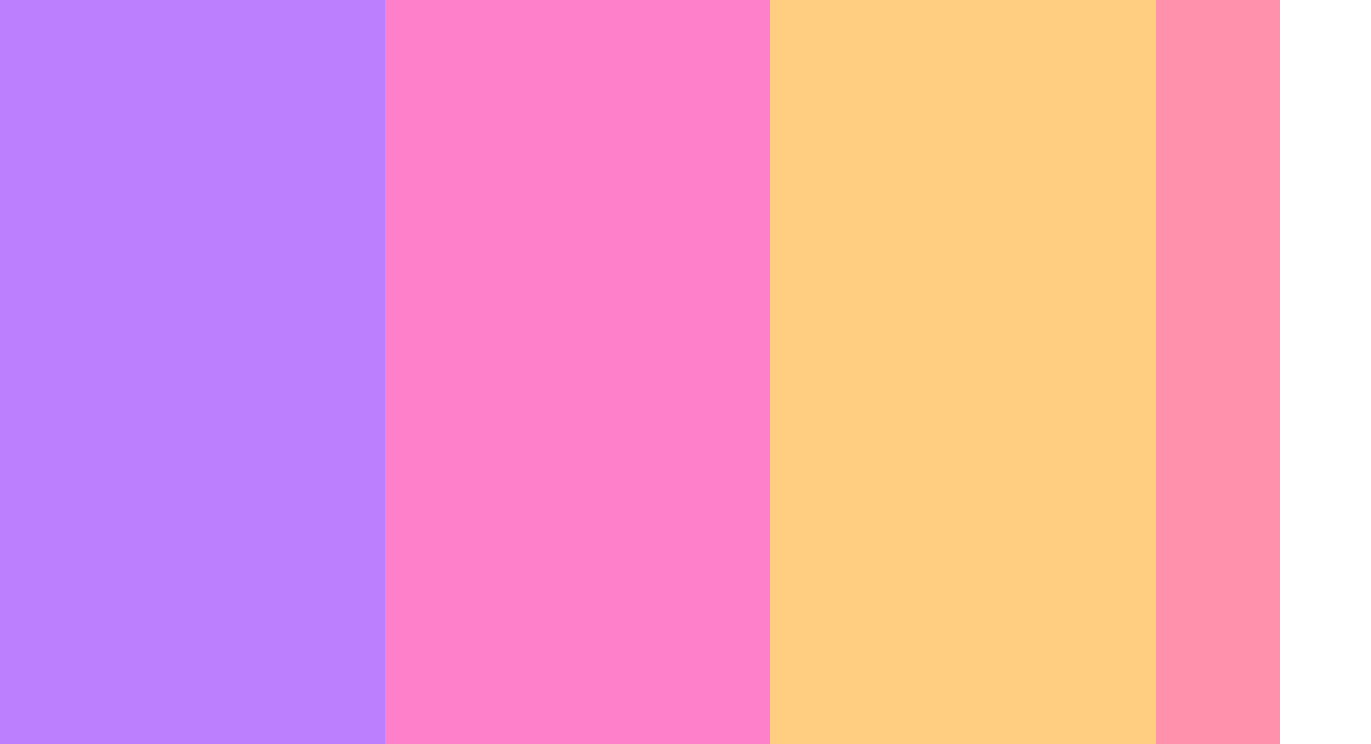
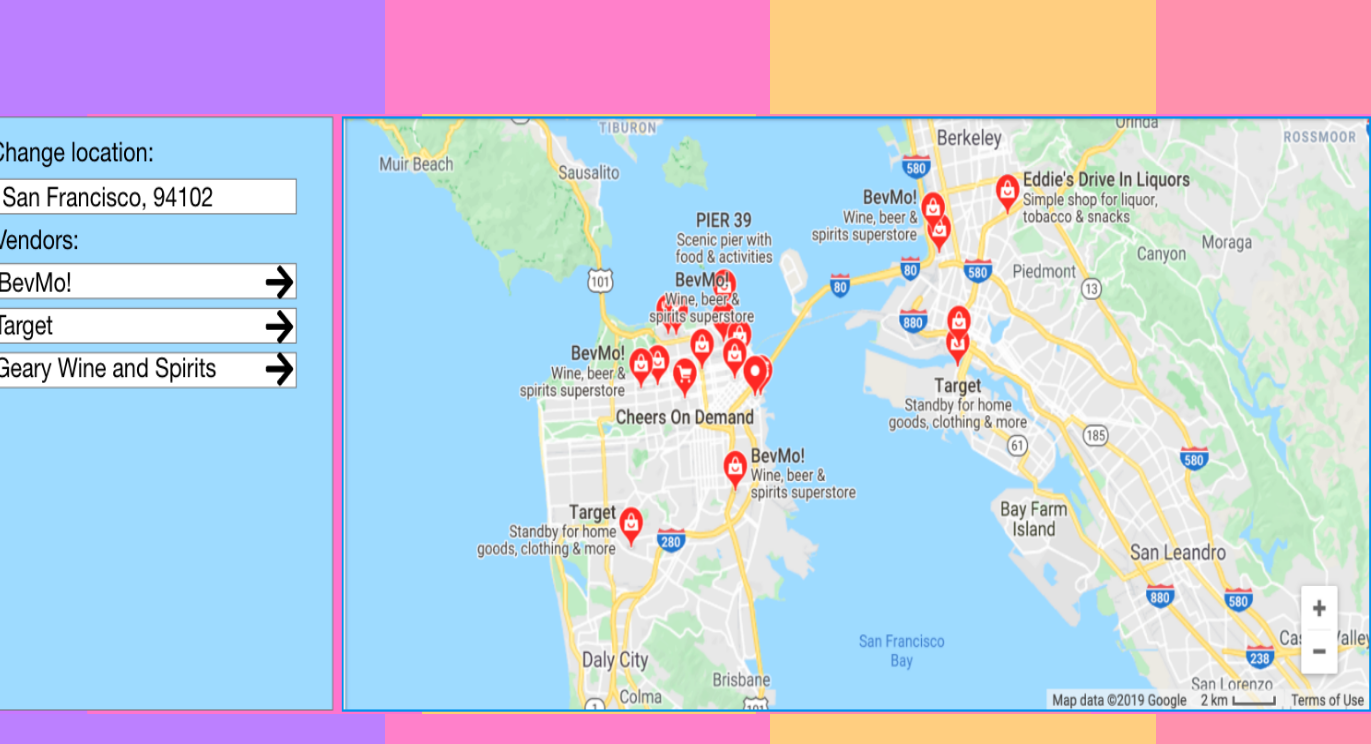
Before and after one commit to HexSeal/WhiteClawClan, a website: page vendors.html in a window 1280 px wide. Shown: the part 56-800 px from the top of the page, 1371 px wide, since content can reach past the window. Drawn offline with nearby package versions, Linux system fonts and the light colour scheme.

Commit message:
Vendors page done

```diff
--- a/vendors.html
+++ b/vendors.html
@@ -42,3 +42,11 @@
         </button>
     </div>
 </nav>
+
+<div class="container">
+    <div class="row">
+        <div class="col-lg-12 text-center" style="background-color: transparent; border: none; margin-top: 10%; margin-left: -10%">
+            <p class="lead"><img src="mapproto.png" width="1400" height="600" alt="vendor map"></p>
+        </div>
+    </div>
+</div>
```
Also changed, not shown: contact.html (+1 -1 lines), index.html (+5 -6 lines), clawlaw.jpg (added), list_flavors.html (line endings or trailing spaces), mapproto.png (renamed from Screen Shot 2019-12-09 at 3.03.06 AM.png).
